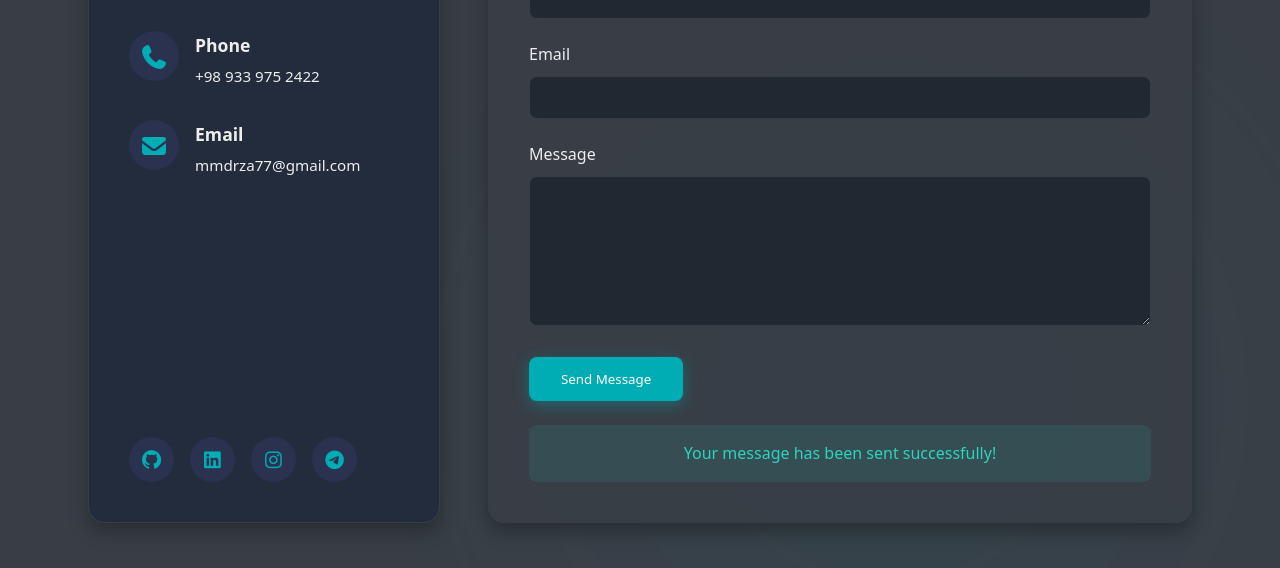
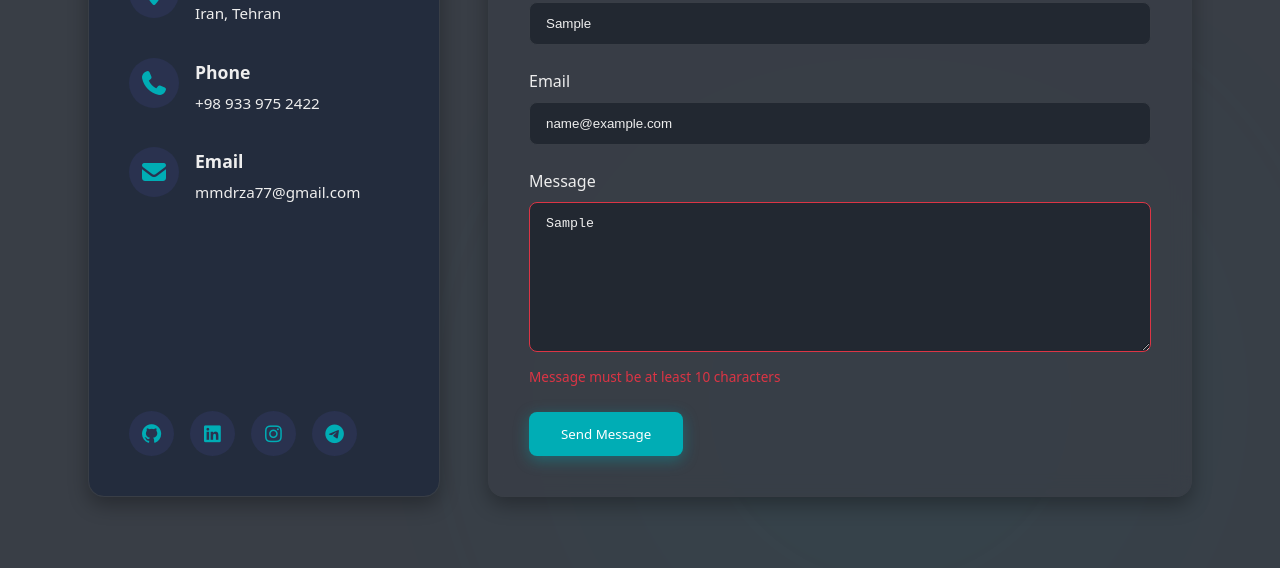
Before and after one commit to mrGhamari/portfolio, a React (Vite) app: page / in a window 1280 px wide. Both pictures are taken after typing "Sample", "name@example.com", "Sample" into the empty fields and a click on the button "Send Message". Shown: the part 2400-2968 px from the top of the page. Built offline with nearby package versions, Linux system fonts and the light colour scheme; a small style sheet from the web is missing; a web font is replaced by a local one.

Commit message:
refactor contact and add validation to contact form

```diff
--- a/src/components/sections/Contact.css
+++ b/src/components/sections/Contact.css
@@ -157,6 +157,24 @@
   box-shadow: 0 0 0 3px rgba(99, 102, 241, 0.2);
 }
 
+.form-group.has-error input,
+.form-group.has-error textarea {
+  border-color: #dc3545;
+}
+
+.form-group.has-error input:focus,
+.form-group.has-error textarea:focus {
+  border-color: #dc3545;
+  box-shadow: 0 0 0 3px rgba(220, 53, 69, 0.2);
+}
+
+.field-error {
+  display: block;
+  color: #dc3545;
+  font-size: 0.85rem;
+  margin-top: 0.4rem;
+}
+
 .form-group textarea {
   height: 150px;
   resize: vertical;
--- a/src/components/sections/Contact.jsx
+++ b/src/components/sections/Contact.jsx
@@ -1,12 +1,7 @@
-import { useState, useCallback, memo, useMemo } from 'react';
+import { memo, useMemo } from 'react';
 import { CONTACT_INFO, SOCIAL_LINKS } from '@/constants/data';
+import { useContactForm } from '@/hooks';
 import './Contact.css';
-
-const INITIAL_FORM_STATE = {
-  name: '',
-  email: '',
-  message: '',
-};
 
 const InfoItem = memo(function InfoItem({ icon, title, content }) {
   return (
@@ -36,63 +31,148 @@ const SocialLink = memo(function SocialLink({ icon, url, label }) {
   );
 });
 
-const FormInput = memo(function FormInput({
+const FormField = memo(function FormField({
+  as: Component = 'input',
   type = 'text',
   id,
   name,
   label,
   value,
   onChange,
-  required = true,
+  onBlur,
+  error,
+  ...props
 }) {
+  const hasError = Boolean(error);
+  const errorId = `${id}-error`;
+
   return (
-    <div className="form-group">
+    <div className={`form-group ${hasError ? 'has-error' : ''}`}>
       <label htmlFor={id}>{label}</label>
-      <input
-        type={type}
+      <Component
+        type={Component === 'input' ? type : undefined}
         id={id}
         name={name}
         value={value}
         onChange={onChange}
-        required={required}
+        onBlur={onBlur}
         autoComplete={name}
+        aria-invalid={hasError}
+        aria-describedby={hasError ? errorId : undefined}
+        {...props}
       />
+      {hasError && (
+        <span id={errorId} className="field-error" role="alert">
+          {error}
+        </span>
+      )}
+    </div>
+  );
+});
+
+const ContactInfo = memo(function ContactInfo({ items, socialLinks }) {
+  return (
+    <aside className="contact-info">
+      {items}
+      <div className="social-links" aria-label="Social media links">
+        {socialLinks}
+      </div>
+    </aside>
+  );
+});
+
+const FormStatus = memo(function FormStatus({ isSuccess, isError }) {
+  if (isSuccess) {
+    return (
+      <div className="form-success" role="alert">
+        Your message has been sent successfully!
+      </div>
+    );
+  }
+
+  if (isError) {
+    return (
+      <div className="form-error" role="alert">
+        Failed to send message. Please try again.
+      </div>
+    );
+  }
+
+  return null;
+});
+
+const ContactForm = memo(function ContactForm({
+  formData,
+  errors,
+  isSubmitting,
+  isSuccess,
+  isError,
+  onSubmit,
+  onChange,
+  onBlur,
+}) {
+  return (
+    <div className="contact-form">
+      <form onSubmit={onSubmit} noValidate>
+        <FormField
+          id="name"
+          name="name"
+          label="Name"
+          value={formData.name}
+          onChange={onChange}
+          onBlur={onBlur}
+          error={errors.name}
+          required
+        />
+        <FormField
+          type="email"
+          id="email"
+          name="email"
+          label="Email"
+          value={formData.email}
+          onChange={onChange}
+          onBlur={onBlur}
+          error={errors.email}
+          required
+        />
+        <FormField
+          as="textarea"
+          id="message"
+          name="message"
+          label="Message"
+          value={formData.message}
+          onChange={onChange}
+          onBlur={onBlur}
+          error={errors.message}
+          rows={5}
+          required
+        />
+
+        <button
+          type="submit"
+          className="btn btn-primary"
+          disabled={isSubmitting}
+        >
+          {isSubmitting ? 'Sending...' : 'Send Message'}
+        </button>
+
+        <FormStatus isSuccess={isSuccess} isError={isError} />
+      </form>
     </div>
   );
 });
 
 function Contact() {
-  const [formData, setFormData] = useState(INITIAL_FORM_STATE);
-  const [status, setStatus] = useState(null);
-  const [isSubmitting, setIsSubmitting] = useState(false);
-
-  const handleChange = useCallback((e) => {
-    const { name, value } = e.target;
-    setFormData((prev) => ({ ...prev, [name]: value }));
-  }, []);
-
-  const handleSubmit = useCallback(
-    async (e) => {
-      e.preventDefault();
-      if (isSubmitting) return;
-
-      setIsSubmitting(true);
-      setStatus(null);
-
-      try {
-        // Simulate form submission
-        await new Promise((resolve) => setTimeout(resolve, 1000));
-        setStatus('success');
-        setFormData(INITIAL_FORM_STATE);
-      } catch {
-        setStatus('error');
-      } finally {
-        setIsSubmitting(false);
-        setTimeout(() => setStatus(null), 5000);
-      }
-    },
-    [isSubmitting]
-  );
+  const {
+    formData,
+    errors,
+    isSubmitting,
+    isSuccess,
+    isError,
+    handleChange,
+    handleBlur,
+    handleSubmit,
+  } = useContactForm();
 
   const contactInfoItems = useMemo(
     () =>
@@ -130,63 +210,17 @@ function Contact() {
       <div className="container">
         <h2 className="section-title">Contact Me</h2>
         <div className="contact-container">
-          <aside className="contact-info">
-            {contactInfoItems}
-            <div className="social-links" aria-label="Social media links">
-              {socialLinkItems}
-            </div>
-          </aside>
-
-          <div className="contact-form">
-            <form onSubmit={handleSubmit} noValidate>
-              <FormInput
-                id="name"
-                name="name"
-                label="Name"
-                value={formData.name}
-                onChange={handleChange}
-              />
-              <FormInput
-                type="email"
-                id="email"
-                name="email"
-                label="Email"
-                value={formData.email}
-                onChange={handleChange}
-              />
-              <div className="form-group">
-                <label htmlFor="message">Message</label>
-                <textarea
-                  id="message"
-                  name="message"
-                  value={formData.message}
-                  onChange={handleChange}
-                  required
-                  rows="5"
-                />
-              </div>
-
-              <button
-                type="submit"
-                className="btn btn-primary"
-                disabled={isSubmitting}
-              >
-                {isSubmitting ? 'Sending...' : 'Send Message'}
-              </button>
-
-              {status === 'success' && (
-                <div className="form-success" role="alert">
-                  Your message has been sent successfully!
-                </div>
-              )}
-
-              {status === 'error' && (
-                <div className="form-error" role="alert">
-                  Failed to send message. Please try again.
-                </div>
-              )}
-            </form>
-          </div>
+          <ContactInfo items={contactInfoItems} socialLinks={socialLinkItems} />
+          <ContactForm
+            formData={formData}
+            errors={errors}
+            isSubmitting={isSubmitting}
+            isSuccess={isSuccess}
+            isError={isError}
+            onSubmit={handleSubmit}
+            onChange={handleChange}
+            onBlur={handleBlur}
+          />
         </div>
       </div>
     </section>
--- a/src/hooks/index.js
+++ b/src/hooks/index.js
@@ -1 +1,2 @@
 export { useIntersectionObserver } from './useIntersectionObserver';
+export { useContactForm, FormStatus } from './useContactForm';
--- /dev/null
+++ b/src/hooks/useContactForm.js
@@ -0,0 +1,175 @@
+import { useState, useCallback, useRef, useEffect } from 'react';
+
+const VALIDATION_RULES = {
+  name: {
+    required: true,
+    minLength: 2,
+    messages: {
+      required: 'Name is required',
+      minLength: 'Name must be at least 2 characters',
+    },
+  },
+  email: {
+    required: true,
+    pattern: /^[^\s@]+@[^\s@]+\.[^\s@]+$/,
+    messages: {
+      required: 'Email is required',
+      pattern: 'Please enter a valid email address',
+    },
+  },
+  message: {
+    required: true,
+    minLength: 10,
+    messages: {
+      required: 'Message is required',
+      minLength: 'Message must be at least 10 characters',
+    },
+  },
+};
+
+export const FormStatus = {
+  IDLE: 'idle',
+  SUBMITTING: 'submitting',
+  SUCCESS: 'success',
+  ERROR: 'error',
+};
+
+const createInitialState = (fields) =>
+  fields.reduce((acc, field) => ({ ...acc, [field]: '' }), {});
+
+const validateField = (name, value) => {
+  const rules = VALIDATION_RULES[name];
+  if (!rules) return '';
+
+  const trimmedValue = value.trim();
+
+  if (rules.required && !trimmedValue) {
+    return rules.messages.required;
+  }
+
+  if (rules.minLength && trimmedValue.length < rules.minLength) {
+    return rules.messages.minLength;
+  }
+
+  if (rules.pattern && !rules.pattern.test(value)) {
+    return rules.messages.pattern;
+  }
+
+  return '';
+};
+
+export function useContactForm(options = {}) {
+  const {
+    fields = ['name', 'email', 'message'],
+    onSubmit,
+    statusResetDelay = 5000,
+  } = options;
+
+  const initialFormState = createInitialState(fields);
+  const initialErrorsState = createInitialState(fields);
+
+  const [formData, setFormData] = useState(initialFormState);
+  const [errors, setErrors] = useState(initialErrorsState);
+  const [status, setStatus] = useState(FormStatus.IDLE);
+
+  const statusTimeoutRef = useRef(null);
+
+  useEffect(() => {
+    return () => {
+      if (statusTimeoutRef.current) {
+        clearTimeout(statusTimeoutRef.current);
+      }
+    };
+  }, []);
+
+  const clearStatusAfterDelay = useCallback(() => {
+    if (statusTimeoutRef.current) {
+      clearTimeout(statusTimeoutRef.current);
+    }
+    statusTimeoutRef.current = setTimeout(() => {
+      setStatus(FormStatus.IDLE);
+    }, statusResetDelay);
+  }, [statusResetDelay]);
+
+  const handleChange = useCallback((e) => {
+    const { name, value } = e.target;
+    setFormData((prev) => ({ ...prev, [name]: value }));
+    setErrors((prev) => (prev[name] ? { ...prev, [name]: '' } : prev));
+  }, []);
+
+  const handleBlur = useCallback((e) => {
+    const { name, value } = e.target;
+    const error = validateField(name, value);
+    setErrors((prev) => ({ ...prev, [name]: error }));
+  }, []);
+
+  const validateForm = useCallback(() => {
+    const newErrors = fields.reduce(
+      (acc, field) => ({
+        ...acc,
+        [field]: validateField(field, formData[field]),
+      }),
+      {}
+    );
+    setErrors(newErrors);
+    return !Object.values(newErrors).some(Boolean);
+  }, [fields, formData]);
+
+  const resetForm = useCallback(() => {
+    setFormData(initialFormState);
+    setErrors(initialErrorsState);
+    setStatus(FormStatus.IDLE);
+  }, [initialFormState, initialErrorsState]);
+
+  const handleSubmit = useCallback(
+    async (e) => {
+      e.preventDefault();
+
+      if (status === FormStatus.SUBMITTING) return;
+      if (!validateForm()) return;
+
+      setStatus(FormStatus.SUBMITTING);
+
+      try {
+        if (onSubmit) {
+          await onSubmit(formData);
+        } else {
+          await new Promise((resolve) => setTimeout(resolve, 1000));
+        }
+        setStatus(FormStatus.SUCCESS);
+        setFormData(initialFormState);
+        setErrors(initialErrorsState);
+        clearStatusAfterDelay();
+      } catch {
+        setStatus(FormStatus.ERROR);
+        clearStatusAfterDelay();
+      }
+    },
+    [
+      status,
+      validateForm,
+      onSubmit,
+      formData,
+      initialFormState,
+      initialErrorsState,
+      clearStatusAfterDelay,
+    ]
+  );
+
+  return {
+    formData,
+    errors,
+    status,
+    isSubmitting: status === FormStatus.SUBMITTING,
+    isSuccess: status === FormStatus.SUCCESS,
+    isError: status === FormStatus.ERROR,
+    handleChange,
+    handleBlur,
+    handleSubmit,
+    resetForm,
+    setFormData,
+    setErrors,
+  };
+}
+
+export default useContactForm;
```
